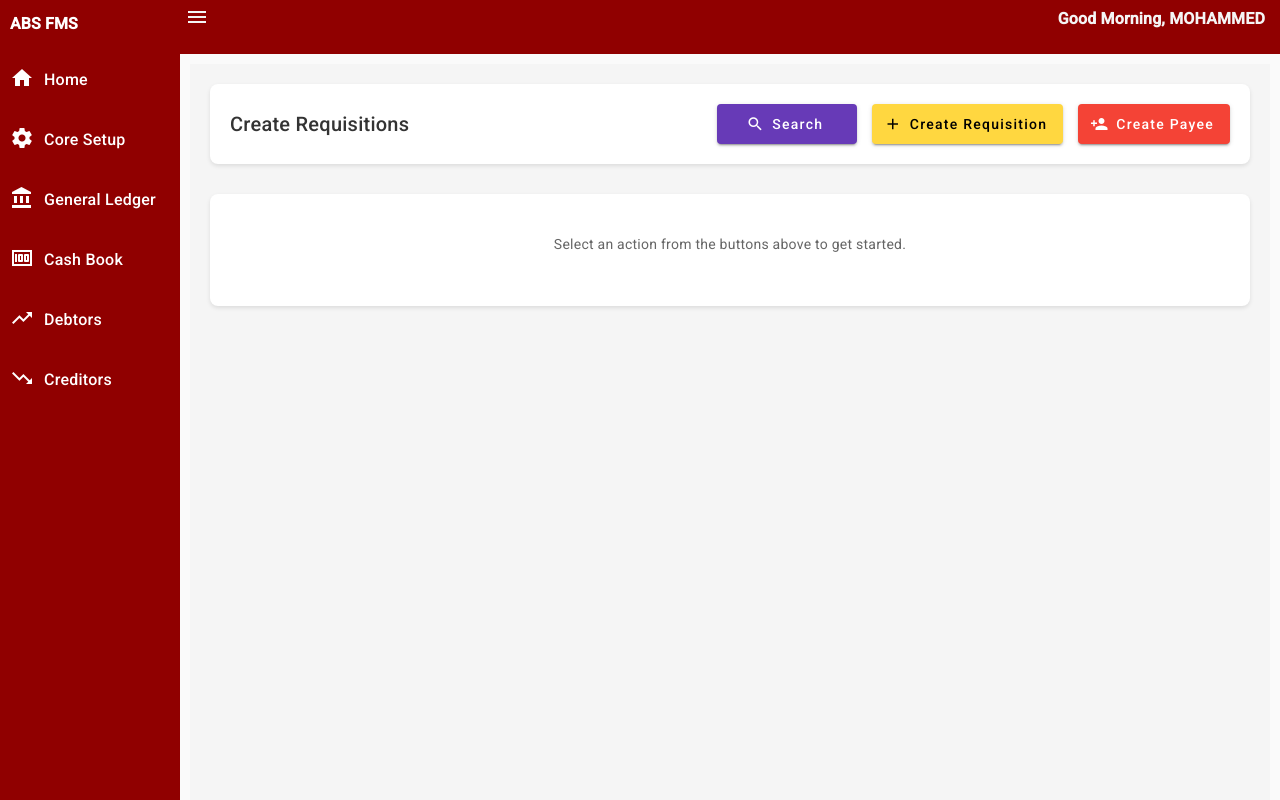
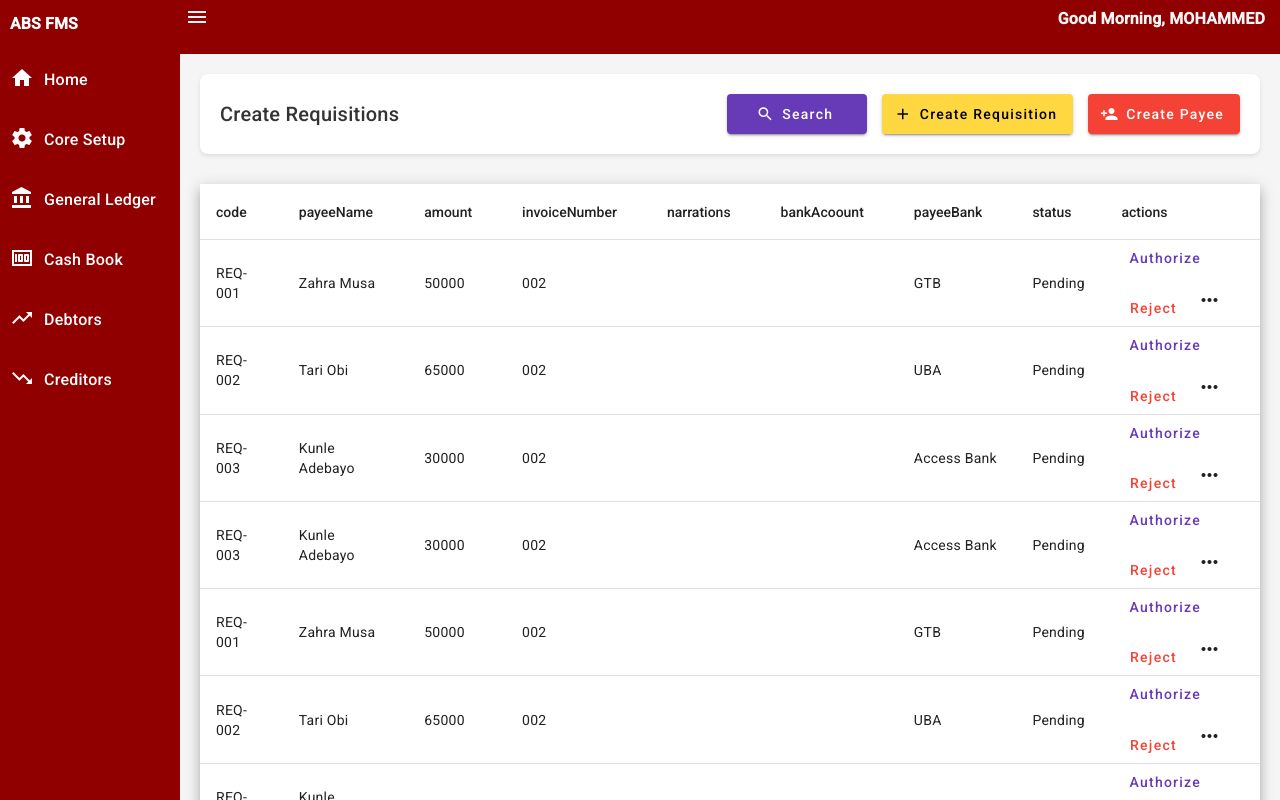
Before and after one commit to mo-hassan-custodian/ABS-FMS, an Angular app in the folder abs-fms-app/: page /App/create-requisition in a window 1280 px wide. Built offline with nearby package versions, Linux system fonts and the light colour scheme.

Commit message:
cherry-picked-aysh

```diff
--- a/abs-fms-app/src/app/modules/dashboard/dashboard.component.css
+++ b/abs-fms-app/src/app/modules/dashboard/dashboard.component.css
@@ -1,3 +1,10 @@
+td.mat-cell:last-child,
+th.mat-header-cell:last-child {
+  width: 280px; /* or 250px */
+  max-width: 280px;
+  white-space: nowrap;
+}
+
 .dashboard-container {
   padding: 20px;
   min-height: 100vh;
--- a/abs-fms-app/src/app/modules/dashboard/pages/requisitions/create-requisitions/create-requisitions.component.html
+++ b/abs-fms-app/src/app/modules/dashboard/pages/requisitions/create-requisitions/create-requisitions.component.html
@@ -20,8 +20,57 @@
   </div>
 
   <!-- Main Content Area -->
-  <div class="content-section">
-    <p>Select an action from the buttons above to get started.</p>
+  <!-- <div class="content-section"> -->
+  <div class="content-sectio">
+    <!-- <p>Select an action from the buttons above to get started.</p> -->
+    <table mat-table [dataSource]="dataSource" class="mat-elevation-z8" matSort>
+
+  <ng-container *ngFor="let column of displayedColumns" [matColumnDef]="column">
+    <th mat-header-cell *matHeaderCellDef mat-sort-header>
+      {{ column }}
+    </th>
+
+    <td mat-cell *matCellDef="let element">
+
+      <!-- Default cell content -->
+      <ng-template #normalCell>
+        {{ element[column] }}
+      </ng-template>
+
+      <ng-container *ngIf="column === 'actions'; else normalCell">
+        <button mat-button color="primary" (click)="authorize(element)">Authorize </button>
+
+        <button mat-button color="warn" (click)="reject(element)">Reject </button>
+
+        <!-- 3-dot menu -->
+        <button mat-icon-button [matMenuTriggerFor]="actionMenu" aria-label="Actions"><mat-icon>more_horiz</mat-icon></button>
+
+
+        <!-- Dropdown for edit/view/delete -->
+        <mat-menu #actionMenu="matMenu">
+          <button mat-menu-item (click)="viewDetails(element)">
+            <mat-icon>visibility</mat-icon>
+            <span>View details</span>
+          </button>
+          <button mat-menu-item>
+            <mat-icon>edit</mat-icon>
+            <span>Edit</span>
+          </button>
+          <button mat-menu-item>
+            <mat-icon>delete</mat-icon>
+            <span>Delete</span>
+          </button>
+        </mat-menu>
+      </ng-container>
+    </td>
+  </ng-container>
+
+  <tr mat-header-row *matHeaderRowDef="displayedColumns"></tr>
+  <tr mat-row *matRowDef="let row; columns: displayedColumns;"></tr>
+
+</table>
+<mat-paginator [pageSize]="8" [pageSizeOptions]="[10, 25, 50, 100]"></mat-paginator>
+
   </div>
 </div>
 
--- a/abs-fms-app/src/app/modules/dashboard/pages/requisitions/create-requisitions/create-requisitions.component.ts
+++ b/abs-fms-app/src/app/modules/dashboard/pages/requisitions/create-requisitions/create-requisitions.component.ts
@@ -1,5 +1,8 @@
-import { Component, OnInit } from '@angular/core';
+import { Component, OnInit, ViewChild } from '@angular/core';
 import { FormBuilder, FormGroup, Validators } from '@angular/forms';
+import { MatPaginator } from '@angular/material/paginator';
+import { MatSort } from '@angular/material/sort';
+import { MatTableDataSource } from '@angular/material/table';
 
 @Component({
   selector: 'app-create-requisitions',
@@ -7,6 +10,34 @@ import { FormBuilder, FormGroup, Validators } from '@angular/forms';
   styleUrl: './create-requisitions.component.css'
 })
 export class CreateRequisitionsComponent implements OnInit {
+  @ViewChild(MatPaginator) paginator!: MatPaginator;
+  @ViewChild(MatSort) sort!: MatSort;
+
+   isProposal: boolean = false;
+  searchResults: any[] = [];
+  displayedColumns: string[] = ['code', 'payeeName', 'amount','invoiceNumber','narrations','bankAcoount', 'payeeBank', "status", "actions",];
+
+  dataSource = new MatTableDataSource([
+    { code: 'REQ-001', payeeName: 'Zahra Musa', amount: 50000, 'payeeBank': "GTB", "status": "Pending", "invoiceNumber": "002"},
+    { code: 'REQ-002', payeeName: 'Tari Obi', amount: 65000, 'payeeBank': "UBA", "status": "Pending",  "invoiceNumber": "002"},
+    { code: 'REQ-003', payeeName: 'Kunle Adebayo', amount: 30000, 'payeeBank': "Access Bank","status": "Pending",  "invoiceNumber": "002"},
+    { code: 'REQ-003', payeeName: 'Kunle Adebayo', amount: 30000, 'payeeBank': "Access Bank", "status": "Pending",  "invoiceNumber": "002"},
+    { code: 'REQ-001', payeeName: 'Zahra Musa', amount: 50000, 'payeeBank': "GTB", "status": "Pending", "invoiceNumber": "002"},
+    { code: 'REQ-002', payeeName: 'Tari Obi', amount: 65000, 'payeeBank': "UBA", "status": "Pending",  "invoiceNumber": "002"},
+    { code: 'REQ-003', payeeName: 'Kunle Adebayo', amount: 30000, 'payeeBank': "Access Bank","status": "Pending",  "invoiceNumber": "002"},
+    { code: 'REQ-003', payeeName: 'Kunle Adebayo', amount: 30000, 'payeeBank': "Access Bank", "status": "Pending",  "invoiceNumber": "002"},
+    { code: 'REQ-001', payeeName: 'Zahra Musa', amount: 50000, 'payeeBank': "GTB", "status": "Pending", "invoiceNumber": "002"},
+    { code: 'REQ-002', payeeName: 'Tari Obi', amount: 65000, 'payeeBank': "UBA", "status": "Pending",  "invoiceNumber": "002"},
+    { code: 'REQ-003', payeeName: 'Kunle Adebayo', amount: 30000, 'payeeBank': "Access Bank","status": "Pending",  "invoiceNumber": "002"},
+    { code: 'REQ-003', payeeName: 'Kunle Adebayo', amount: 30000, 'payeeBank': "Access Bank", "status": "Pending",  "invoiceNumber": "002"},
+    { code: 'REQ-001', payeeName: 'Zahra Musa', amount: 50000, 'payeeBank': "GTB", "status": "Pending", "invoiceNumber": "002"},
+    { code: 'REQ-002', payeeName: 'Tari Obi', amount: 65000, 'payeeBank': "UBA", "status": "Pending",  "invoiceNumber": "002"},
+    { code: 'REQ-003', payeeName: 'Kunle Adebayo', amount: 30000, 'payeeBank': "Access Bank","status": "Pending",  "invoiceNumber": "002"},
+    { code: 'REQ-003', payeeName: 'Kunle Adebayo', amount: 30000, 'payeeBank': "Access Bank", "status": "Pending",  "invoiceNumber": "002"},
+  ]);
+
+
+
   // Modal visibility flags
   showCreateRequisitionModal = false;
   showCreatePayeeModal = false;
@@ -115,6 +146,32 @@ export class CreateRequisitionsComponent implements OnInit {
 
   ngOnInit(): void {
     this.initializeForms();
+  }
+
+  ngAfterViewInit(): void {
+    this.dataSource.paginator = this.paginator;
+    this.dataSource.sort = this.sort;
+  }
+
+  authorize(element: any) {
+
+  // this.dialog.open(CreateBeneficiaryComponent,{
+  //         width:'70%',
+  //         height:'70%',
+  //         data:element
+  //       });
+      }
+
+
+  reject(element: any){
+
+  }
+
+  viewDetails(item: any) {
+    // this.router.navigate(['/App/requisition-details'], {
+    //   queryParams: { id: item.id },
+    // });
+    // this.modalService.dismissAll();
   }
 
   initializeForms(): void {
--- a/abs-fms-app/src/app/shared/layout/layout.component.css
+++ b/abs-fms-app/src/app/shared/layout/layout.component.css
@@ -146,7 +146,7 @@ width: 100%;
 #app-body{
     /* margin-left: 240px; */
     /* background-color: red; */
-    padding: 10px;
+    /* padding: 10px; */
 }
 
 #appview-container{
```
